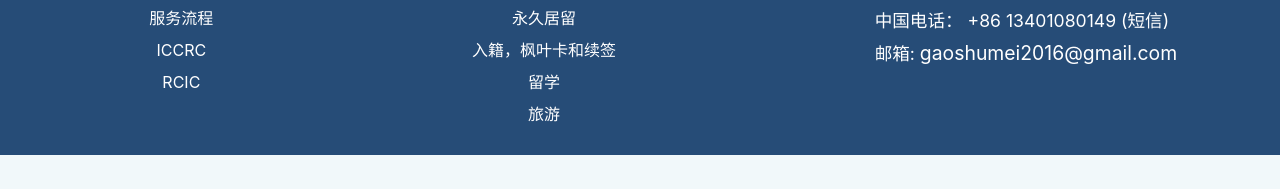
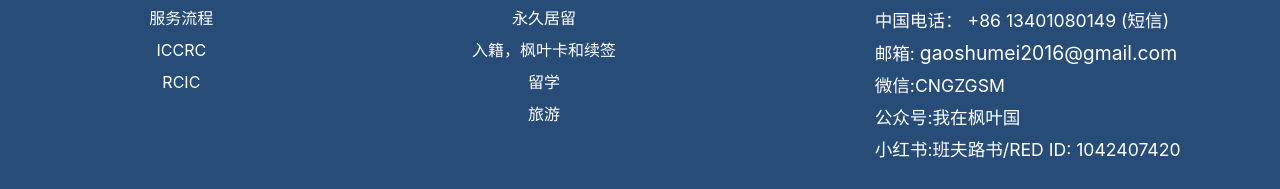
Before and after one commit to viviannrydh/canada-country-road-immigration, a React (Create React App) app: page /services/travel in a window 1280 px wide. Shown: the part 837-1026 px from the top of the page. Before the commit the page ends 992 px from the top, so only its background shows below. Built offline with nearby package versions, Linux system fonts and the light colour scheme.

Commit message:
Update Footer.js
add wechat number, public number, red book number in footer

```diff
--- a/src/components/Footer.js
+++ b/src/components/Footer.js
@@ -26,6 +26,9 @@ const Footer = () => {
                 <li>加拿大电话： +1 587-716-6969</li>
                 <li>中国电话：   +86 13401080149 (短信)</li>
                 <li>邮箱: <a href="gaoshumei2016@gmail.com">gaoshumei2016@gmail.com</a></li>
+                <li>微信:CNGZGSM</li>
+                <li>公众号:我在枫叶国 </li>
+                <li>小红书:班夫路书/RED ID: 1042407420</li>
             </div>
 
         </div>
```
